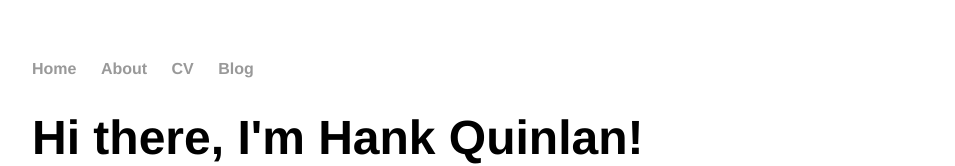
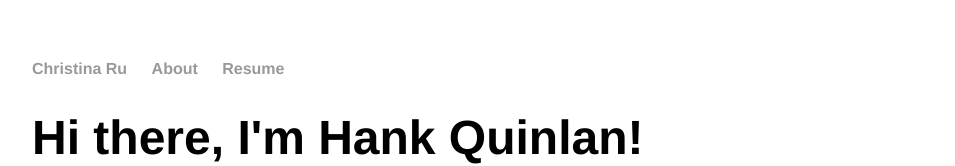
Before and after one commit to kuotinaru/Personal-Website, a plain HTML site: page index.html in a window 1280 px wide. Shown: the top 166 px of the page, without its empty margins (160-1115 px from the left). Drawn offline with Linux system fonts and the light colour scheme.

Commit message:
Update index.html

```diff
--- a/index.html
+++ b/index.html
@@ -8,10 +8,9 @@
 	<body>
 		<nav>
     		<ul>
-        		<li><a href="/">Home</a></li>
+        		<li><a href="/">Christina Ru</a></li>
 	        	<li><a href="/about">About</a></li>
-        		<li><a href="/cv">CV</a></li>
-        		<li><a href="/blog">Blog</a></li>
+        		<li><a href="/resume">Resume</a></li>
     		</ul>
 		</nav>
 		<div class="container">
```
